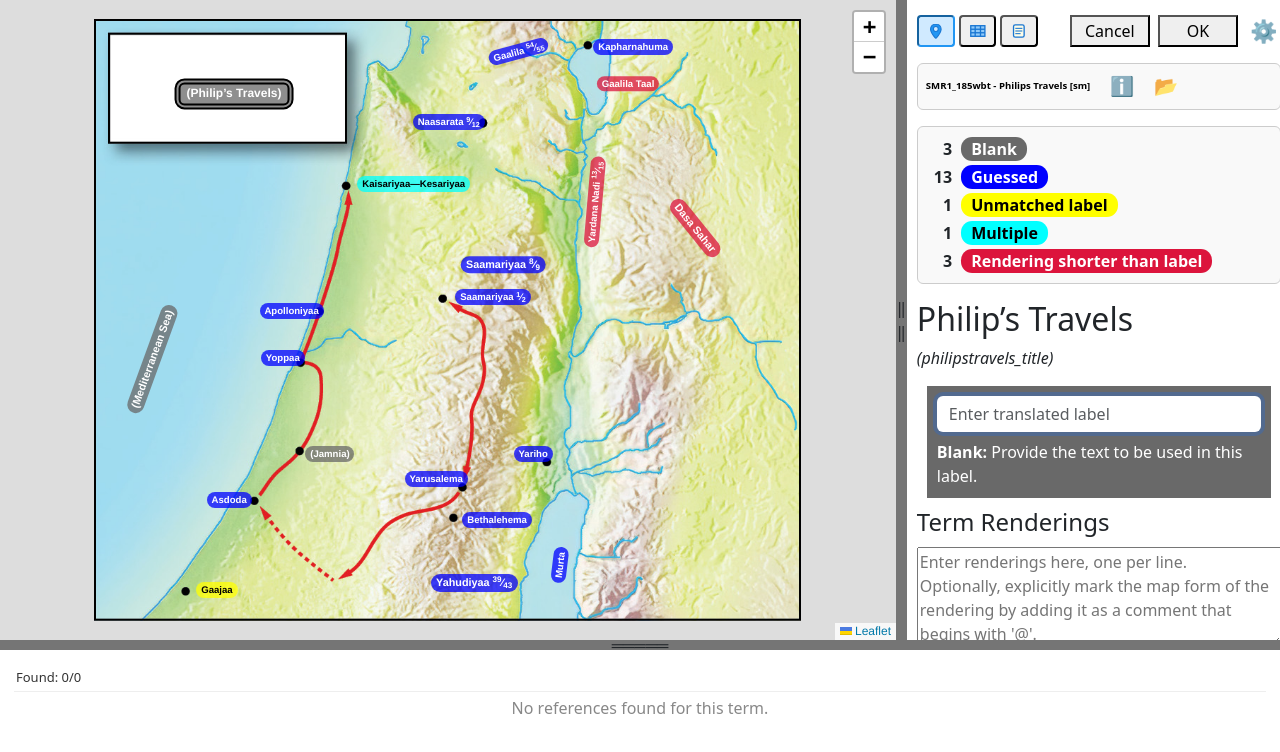
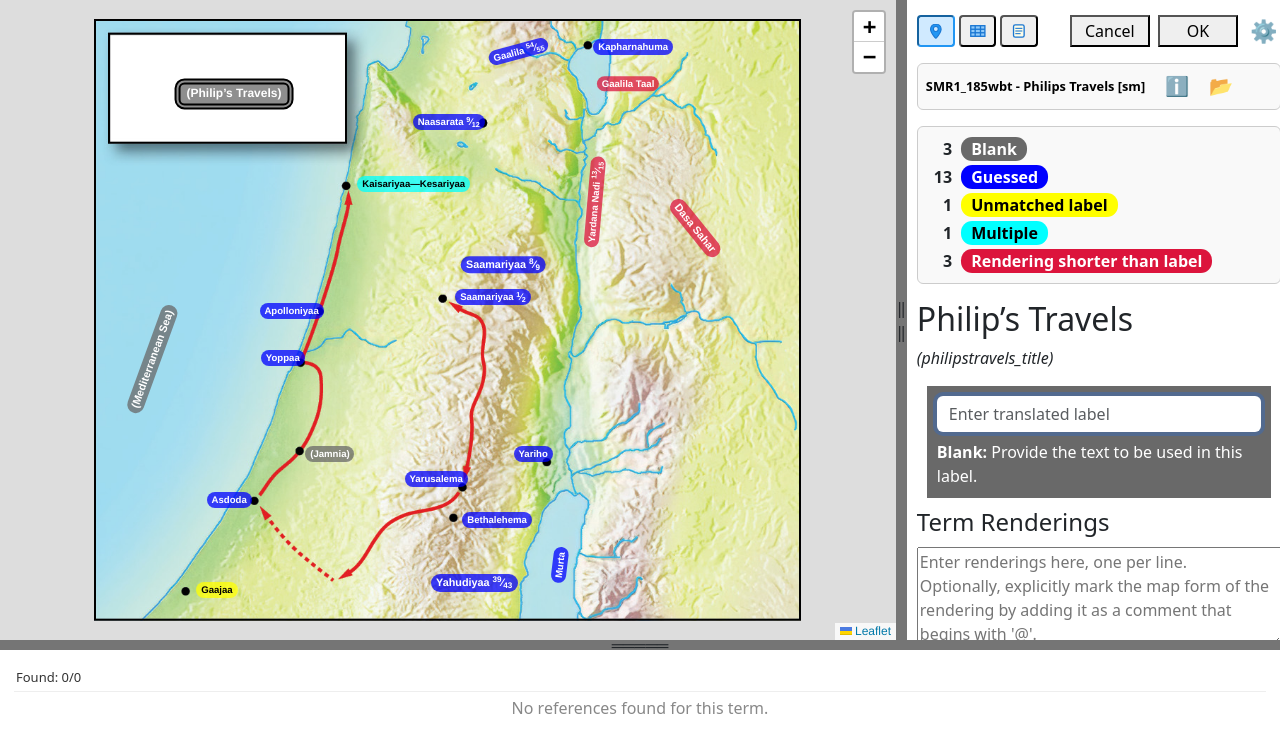
Before and after one commit to sillsdev/paratext-diagram-labeler, a React (Create React App) app: page / in a window 1280 px wide. Shown: the top 752 px of the page. Built offline with nearby package versions, Linux system fonts and the light colour scheme.

Commit message:
Update App.js

```diff
--- a/src/App.js
+++ b/src/App.js
@@ -568,7 +568,7 @@ function App() {
       });
       if (fileHandle) {
         // Strip .jpg or .jpeg extension
-        const fileName = fileHandle.name.replace(/\.(jpg|jpeg)$/i, '');
+        const fileName = 'SMR1_' + fileHandle.name.replace(/\.(jpg|jpeg)$/i, '').replace(/\s*[@(].*/, '');
         // Use the stripped filename as the template ID
         const foundTemplate = getMapData(fileName, mapBibTerms);
         if (!foundTemplate) {
@@ -1087,6 +1087,7 @@ function MapPane({ imageUrl, locations, onSelectLocation, selLocation, labelScal
 
     // --- Reset zoom to fit bounds when resetZoomFlag changes ---
     useEffect(() => {
+      console.log('[MapPanController] Resetting zoom to fit bounds', resetZoomFlag);
       if (!map) return;
       map.fitBounds([[0, 0], [mapDef.height, mapDef.width]]);
     }, [resetZoomFlag, map, mapDef.height, mapDef.width]);
@@ -1335,7 +1336,7 @@ function DetailsPane({ selLocation, onUpdateVernacular, onNextLocation, renderin
 
       {/* Template info/browse group */}
       <div className="details-group-frame" style={{ border: '1px solid #ccc', borderRadius: 6, marginBottom: 16, padding: 8, background: '#f9f9f9', display: 'flex', alignItems: 'center', gap: '12px' }}>
-        <span style={{ fontWeight: 'bold', color: 'black', fontSize: '0.6em' }}>{templateName}</span>
+        <span style={{ fontWeight: 'bold', color: 'black', fontSize: '0.8em' }}>{templateName}</span>
         <button
           title={inLang(uiStr.templateInfo, lang)}
           style={{ background: 'none', border: 'none', cursor: 'pointer', padding: 0, marginLeft: 8 }}
```
